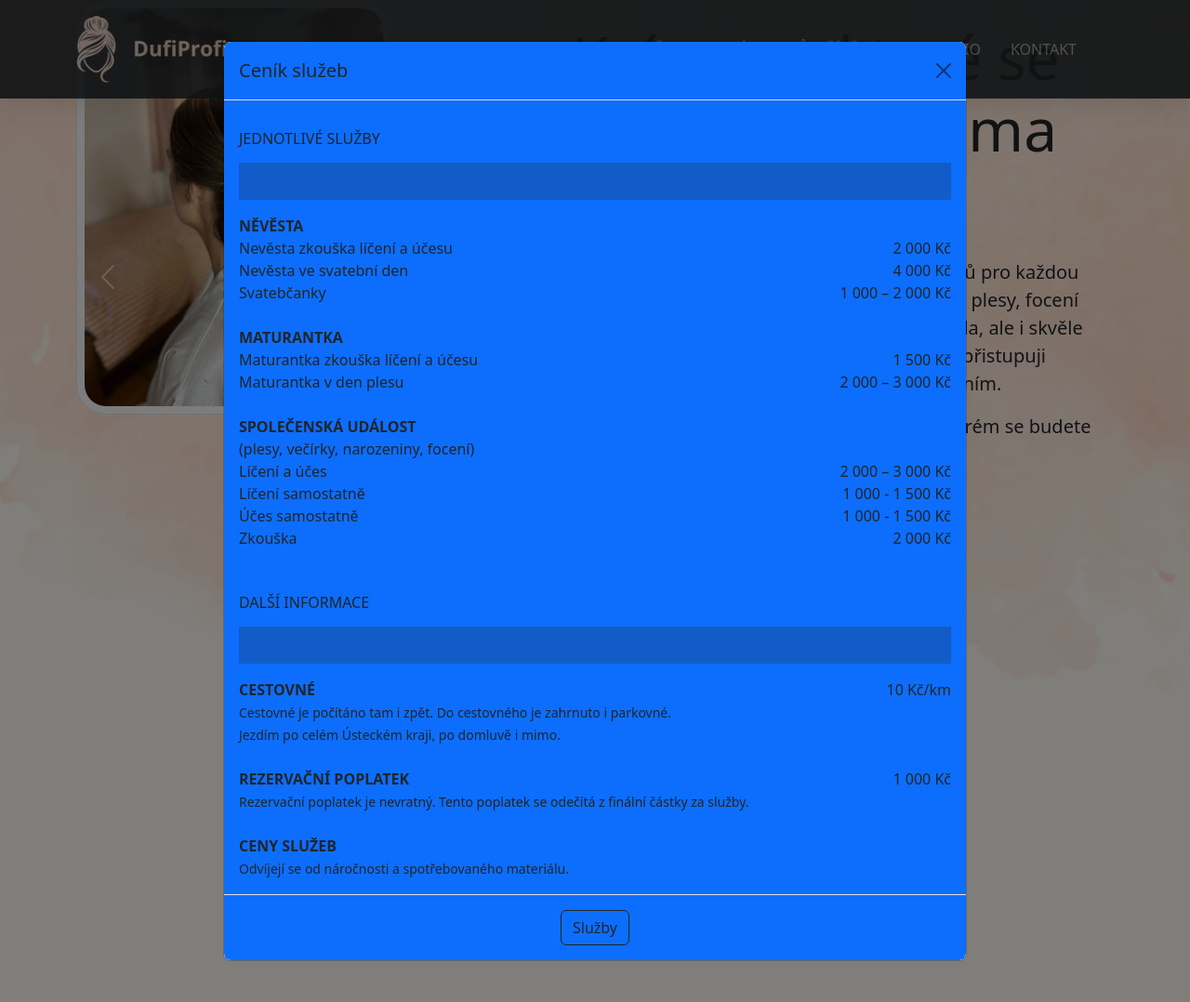
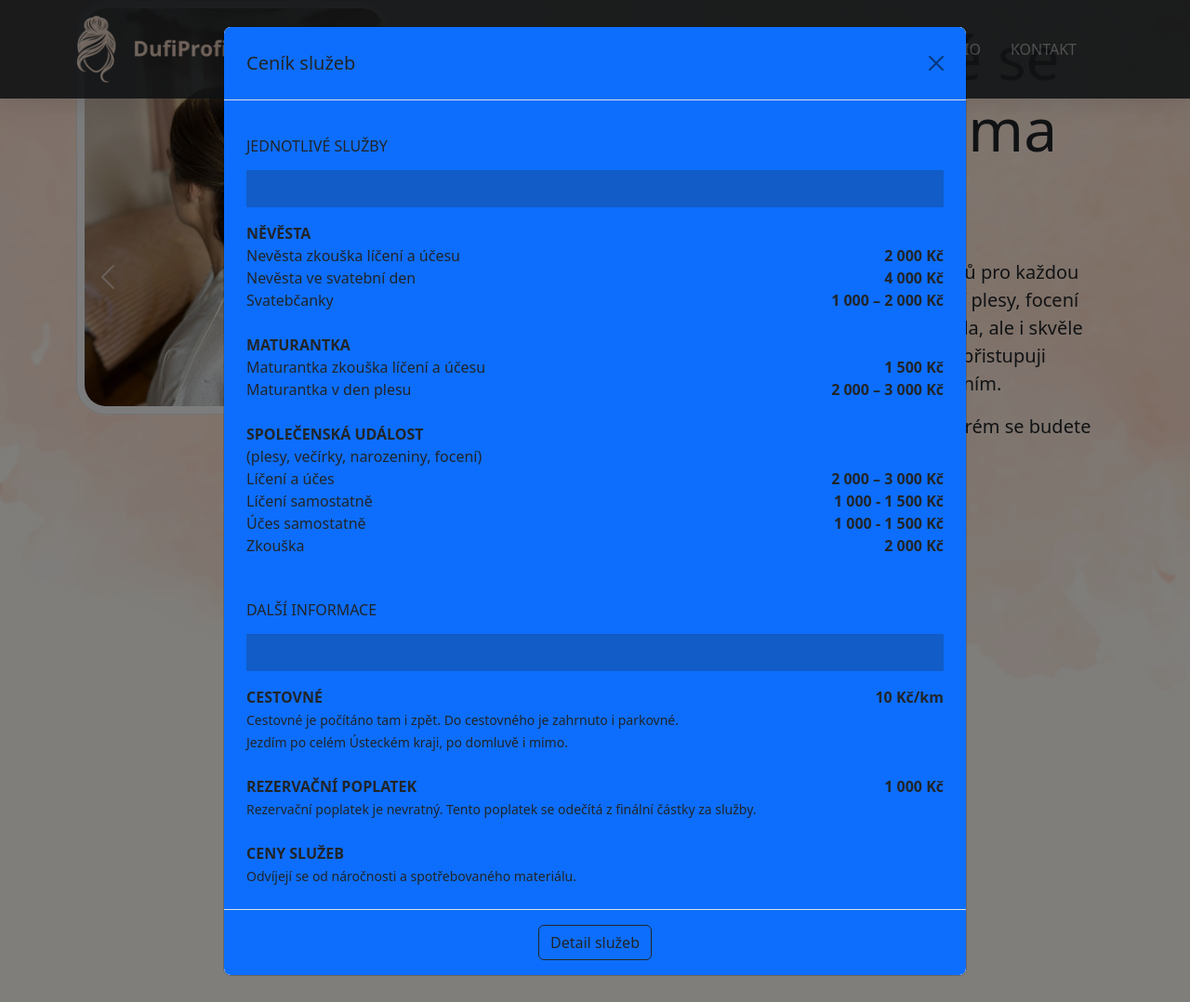
Before and after one commit to VaclavNekolny/DufiPROFI, a PHP site: page / in a window 1280 px wide, after a click on "CENÍK". Shown: the whole page at 93% size. Run offline with PHP 8.4, Linux system fonts and the light colour scheme; style sheets or scripts are compiled from the project's sources; some libraries are stand-ins or nearby versions.

Commit message:
Ceník modal - úprava a prolinkování

```diff
--- a/includes/footer.php
+++ b/includes/footer.php
@@ -8,17 +8,13 @@
           <li>Jirkov, 431 11</li>
           <li>
             Mobil:
-                <a class="text-decoration-none" href="tel:+420776575581"
-                  >+420 776 575 581</a
-                >
+            <a class="text-decoration-none" href="tel:+420776575581">+420 776 575 581</a>
           </li>
           <li>
             E-mail:
             <a
               class="text-decoration-none"
-                  href="mailto:dufiprofi@seznam.cz"
-                  >dufiprofi@seznam.cz</a
-                >
+              href="mailto:dufiprofi@seznam.cz">dufiprofi@seznam.cz</a>
           </li>
           <li>IČ: 14327228</li>
         </ul>
@@ -37,19 +33,15 @@
 
       <div class="col-lg-3 col-md-4">
         <div
-              class="d-flex flex-column gap-4 justify-content-center align-items-center"
-            >
+          class="d-flex flex-column gap-4 justify-content-center align-items-center">
           <h5>Sledujte&nbsp;mě</h5>
           <div>
             <a
               href="https://www.facebook.com/profile.php?id=100083148499662"
               target="new"
-                  class="me-3"
-                  ><i class="fab fa-facebook fa-3x"></i
-                ></a>
+              class="me-3"><i class="fab fa-facebook fa-3x"></i></a>
             <a href="https://www.instagram.com/dufiprofi/" target="new">
-                  <i class="fab fa-instagram fa-3x"></i
-                ></a>
+              <i class="fab fa-instagram fa-3x"></i></a>
           </div>
           <div class="mt-2">
             <small>&copy; 2025 | <a href="#">Václav Nekolný</a></small>
@@ -67,64 +59,57 @@
   id="cenikModal"
   tabindex="-1"
   aria-labelledby="cenikModalLabel"
-  aria-hidden="true"
->
+  aria-hidden="true">
   <div
-    class="modal-dialog modal-lg modal-dialog-centered modal-dialog-scrollable"
-  >
+    class="modal-dialog modal-lg modal-dialog-centered modal-dialog-scrollable">
     <div class="modal-content">
-      <div class="modal-header bg-primary">
+      <div class="modal-header bg-primary p-4">
         <h5 class="modal-title" id="cenikModalLabel">Ceník služeb</h5>
         <button
           type="button"
           class="btn-close"
           data-bs-dismiss="modal"
-          aria-label="Zavřít"
-        ></button>
+          aria-label="Zavřít"></button>
       </div>
-      <div class="modal-body bg-primary">
+      <div class="modal-body bg-primary p-4">
         <h6 class="mt-3">JEDNOTLIVÉ SLUŽBY</h6>
         <hr />
         <strong>NĚVĚSTA</strong><br />
         Nevěsta zkouška líčení a účesu
-        <span class="float-end">2 000 Kč</span><br />
-        Nevěsta ve svatební den <span class="float-end">4 000 Kč</span><br />
-        Svatebčanky <span class="float-end">1 000 – 2 000 Kč</span><br /><br />
+        <span class="float-end fw-bold">2 000 Kč</span><br />
+        Nevěsta ve svatební den <span class="float-end fw-bold">4 000 Kč</span><br />
+        Svatebčanky <span class="float-end fw-bold">1 000 – 2 000 Kč</span><br /><br />
 
         <strong>MATURANTKA</strong><br />
         Maturantka zkouška líčení a účesu
-        <span class="float-end">1 500 Kč</span><br />
+        <span class="float-end fw-bold">1 500 Kč</span><br />
         Maturantka v den plesu
-        <span class="float-end">2 000 – 3 000 Kč</span><br /><br />
+        <span class="float-end fw-bold">2 000 – 3 000 Kč</span><br /><br />
 
         <strong>SPOLEČENSKÁ UDÁLOST</strong><br />
         (plesy, večírky, narozeniny, focení)<br />
-        Líčení a účes <span class="float-end">2 000 – 3 000 Kč</span><br />
-        Líčení samostatně <span class="float-end">1 000 - 1 500 Kč</span><br />
-        Účes samostatně <span class="float-end">1 000 - 1 500 Kč</span><br />
-        Zkouška <span class="float-end">2 000 Kč</span><br /><br />
+        Líčení a účes <span class="float-end fw-bold">2 000 – 3 000 Kč</span><br />
+        Líčení samostatně <span class="float-end fw-bold">1 000 - 1 500 Kč</span><br />
+        Účes samostatně <span class="float-end fw-bold">1 000 - 1 500 Kč</span><br />
+        Zkouška <span class="float-end fw-bold">2 000 Kč</span><br /><br />
 
         <h6 class="mt-4">DALŠÍ INFORMACE</h6>
         <hr />
-        <strong>CESTOVNÉ</strong> <span class="float-end">10 Kč/km</span><br />
-        <small
-          >Cestovné je počítáno tam i zpět. Do cestovného je zahrnuto i
+        <strong>CESTOVNÉ</strong> <span class="float-end fw-bold">10 Kč/km</span><br />
+        <small>Cestovné je počítáno tam i zpět. Do cestovného je zahrnuto i
           parkovné.<br />
-          Jezdím po celém Ústeckém kraji, po domluvě i mimo.</small
-        ><br /><br />
+          Jezdím po celém Ústeckém kraji, po domluvě i mimo.</small><br /><br />
 
         <strong>REZERVAČNÍ POPLATEK</strong>
-        <span class="float-end">1 000 Kč</span><br />
-        <small
-          >Rezervační poplatek je nevratný. Tento poplatek se odečítá z finální
-          částky za služby.</small
-        ><br /><br />
+        <span class="float-end fw-bold">1 000 Kč</span><br />
+        <small>Rezervační poplatek je nevratný. Tento poplatek se odečítá z finální
+          částky za služby.</small><br /><br />
 
         <strong>CENY SLUŽEB</strong><br />
         <small>Odvíjejí se od náročnosti a spotřebovaného materiálu.</small>
       </div>
       <div class="modal-footer bg-primary justify-content-center">
-        <button type="button" class="btn btn-outline-dark">Služby</button>
+        <a href="?page=cenik" class="btn btn-outline-dark">Detail služeb</a>
       </div>
     </div>
   </div>
@@ -132,4 +117,5 @@
 <script src="js/bootstrap.bundle.min.js"></script>
 <script src="js/script.js"></script>
 </body>
+
 </html>
```
Lines whose indentation alone changed are shown as unchanged.
